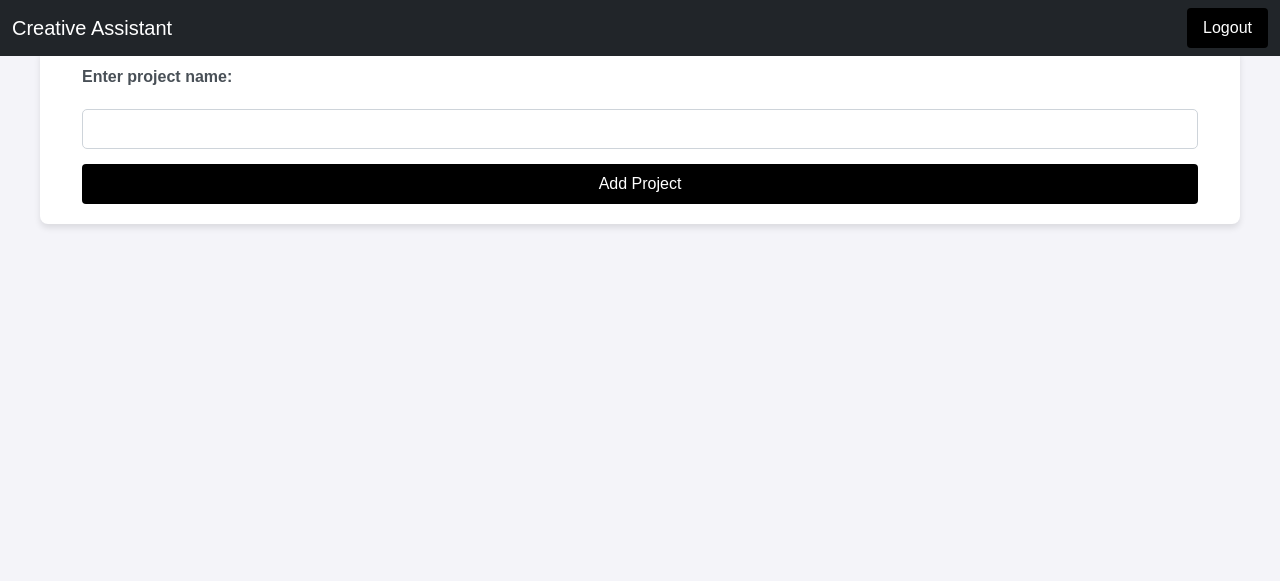
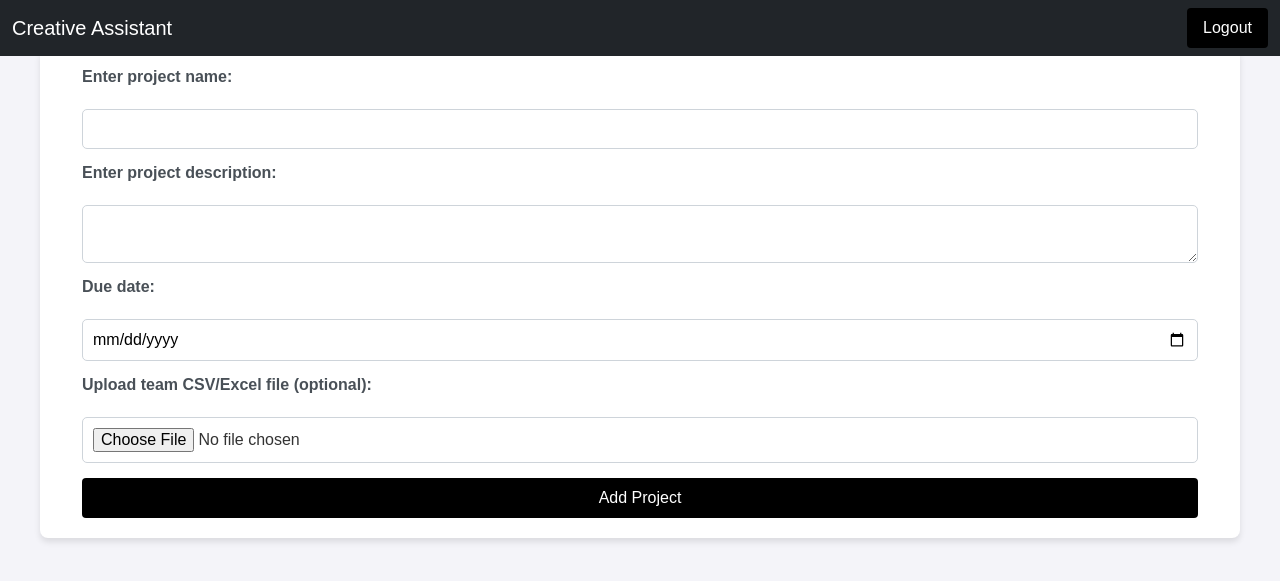
Before and after one commit to JefenaGracia/creative, a Flask app: template templates/add_project.html in a window 1280 px wide. Shown: the top 581 px of the page. Run offline with Flask 3, Linux system fonts and the light colour scheme; the template is opened without the code that fills it, so the values that code supplies are empty; the visitor is signed in with stand-in values (Sample User, id 1).

Commit message:
Added more features for project(Upload team details via excel, added due date and description)

```diff
--- a/app.py
+++ b/app.py
@@ -1,8 +1,11 @@
 from flask import Flask, render_template, request, redirect, url_for, flash, session, jsonify
 import os
 import pandas as pd
+import datetime
 import firebase_admin
 from firebase_admin import credentials, firestore, auth
+from google.cloud import firestore
+from werkzeug.utils import secure_filename
 
 # Initialize Flask App
 app = Flask(__name__)
@@ -11,14 +14,19 @@ app.secret_key = 'your_secret_key'
 # Initialize Firebase
 cred = credentials.Certificate("firebase-key.json")
 firebase_admin.initialize_app(cred)
-db = firestore.client()
+db = firestore.Client()
 
 # Ensure uploads directory exists
 UPLOAD_FOLDER = 'uploads'
+ALLOWED_EXTENSIONS = {'csv', 'xls', 'xlsx'}
 os.makedirs(UPLOAD_FOLDER, exist_ok=True)
 
 def is_authenticated():
     return 'user' in session and 'role' in session
+
+def allowed_file(filename):
+    return '.' in filename and filename.rsplit('.', 1)[1].lower() in ALLOWED_EXTENSIONS
+
 
 @app.before_request
 def redirect_if_not_authenticated():
@@ -213,12 +221,12 @@ def classroom_view(class_name):
     projects = {proj.id: proj.to_dict() for proj in projects_ref}
     return render_template('classroom.html', class_name=class_name, projects=projects)
 
-
 @app.route('/classroom/<class_name>/add_project', methods=['GET', 'POST'])
 def add_project(class_name):
     if not is_authenticated():
         return redirect(url_for('login'))
 
+    # Get the classroom reference
     classroom_ref = db.collection('classrooms').document(class_name).get()
     if not classroom_ref.exists or classroom_ref.to_dict()['teacherEmail'] != session['user']:
         flash("You do not have permission to add projects.")
@@ -226,19 +234,90 @@ def add_project(class_name):
 
     if request.method == 'POST':
         project_name = request.form['project_name']
+        project_description = request.form['description']
+        due_date_str = request.form['due_date']
+
         if not project_name:
             flash("Project name is required.")
             return redirect(url_for('add_project', class_name=class_name))
 
+        # Convert the due date to a Firestore timestamp if it's provided
+        if due_date_str:
+            due_date = datetime.datetime.strptime(due_date_str, '%Y-%m-%d')
+        else:
+            due_date = None
+
+        # Handle file upload
+        team_file = request.files.get('team_file')
+        if team_file and allowed_file(team_file.filename):
+            filename = secure_filename(team_file.filename)
+            file_path = os.path.join('uploads', filename)
+            team_file.save(file_path)
+
+            # Parse the CSV/Excel file to extract student information
+            try:
+                if filename.endswith('.csv'):
+                    data = pd.read_csv(file_path)
+                else:
+                    data = pd.read_excel(file_path)
+
+                # Validate the required columns
+                required_columns = ['firstname', 'lastname', 'email', 'teamname']
+                missing_columns = [col for col in required_columns if col not in data.columns]
+                if missing_columns:
+                    flash(f"Invalid file format. Missing columns: {', '.join(missing_columns)}.")
+                    return redirect(url_for('add_project', class_name=class_name))
+
+                # Check for missing or empty values in each row
+                for idx, row in data.iterrows():
+                    for col in required_columns:
+                        # Ensure that the value is a string and not empty
+                        value = row[col]
+                        if pd.isna(value) or (not isinstance(value, str)) or value.strip() == "":
+                            flash(f"Row {idx+1} has an invalid value in column '{col}'. All fields must be non-empty strings.")
+                            return redirect(url_for('add_project', class_name=class_name))
+
+                # Get list of student emails in the class
+                class_students = [student.id for student in db.collection('classrooms').document(class_name).collection('students').stream()]
+
+                # Check if the students in the file are part of the class
+                invalid_emails = [email for email in data['email'] if email not in class_students]
+                if invalid_emails:
+                    flash(f"The following students are not in this class: {', '.join(invalid_emails)}.")
+                    return redirect(url_for('add_project', class_name=class_name))
+
+                # Update teams
+                for _, row in data.iterrows():
+                    team_name = row['teamname']
+                    student_email = row['email']
+                    student_name = f"{row['lastname']}, {row['firstname']}"
+
+                    # Reference to the team's subcollection inside the project
+                    team_ref = db.collection('classrooms').document(class_name).collection('Projects').document(project_name).collection('teams').document(team_name)
+
+                    # Add the student to the team subcollection
+                    team_ref.set({
+                        student_email: student_name
+                    }, merge=True)
+
+            except Exception as e:
+                flash(f"Error processing file: {str(e)}")
+                return redirect(url_for('add_project', class_name=class_name))
+
+        # Reference to the project's Firestore document
         project_ref = db.collection('classrooms').document(class_name).collection('Projects').document(project_name)
+
+        # Update project details in Firestore
         project_ref.set({
             'projectName': project_name,
-            'dueDate': request.form.get('due_date', ''),
-            'Description': request.form.get('description', ''),
-            'createdAt': firestore.SERVER_TIMESTAMP
+            'description': project_description,  # Store the description
+            'dueDate': due_date,  # Store the due date (as a timestamp)
+            'createdAt': firestore.SERVER_TIMESTAMP,  # Store the creation timestamp
         })
-        flash(f"Project {project_name} added to {class_name}.")
+
+        flash(f"Project '{project_name}' added to classroom {class_name}.")
         return redirect(url_for('classroom_view', class_name=class_name))
+
     return render_template('add_project.html', class_name=class_name)
 
 @app.route('/classroom/<class_name>/project/<project_name>')
@@ -246,26 +325,31 @@ def project_view(class_name, project_name):
     if not is_authenticated():
         return redirect(url_for('login'))
 
+    # Fetch the project document
     project_ref = db.collection('classrooms').document(class_name).collection('Projects').document(project_name).get()
     if not project_ref.exists:
         flash("Project not found.")
         return redirect(url_for('classroom_view', class_name=class_name))
 
+    project_data = project_ref.to_dict()
+
+    # Fetch the classroom document
     classroom_ref = db.collection('classrooms').document(class_name).get()
     teacher_email = classroom_ref.to_dict().get('teacherEmail', '')
     student_emails = [s.id for s in db.collection('classrooms').document(class_name).collection('students').stream()]
 
+    # Check if the user has access to the project
     if session['user'] != teacher_email and session['user'] not in student_emails:
         flash("You do not have access to this project.")
         return redirect(url_for('login'))
 
-    # Fetch teams and check if student is assigned
+    # Fetch teams for the project
     teams_ref = db.collection('classrooms').document(class_name).collection('Projects').document(project_name).collection('teams').stream()
     teams = {team.id: team.to_dict() for team in teams_ref}
 
+    # Check if the student is assigned to any team
     user_role = session.get('role')
     student_team_assigned = None
-
     if user_role == 'student' and session['user'] in student_emails:
         for team_name, team_members in teams.items():
             if session['user'] in team_members:
@@ -276,12 +360,12 @@ def project_view(class_name, project_name):
         'project.html',
         class_name=class_name,
         project_name=project_name,
+        project_description=project_data.get('description', 'No description provided'),
+        due_date=project_data.get('dueDate', 'Not set'),
+        created_at=project_data.get('createdAt', 'Unknown'),
         teams=teams,
         student_team_assigned=student_team_assigned
     )
-
-
-
 
 @app.route('/classroom/<class_name>/project/<project_name>/add_team', methods=['GET', 'POST'])
 def add_team(class_name, project_name):
@@ -301,11 +385,18 @@ def add_team(class_name, project_name):
             flash('Team name and at least one student are required.')
             return redirect(url_for('add_team', class_name=class_name, project_name=project_name))
 
-        team_data = {
-            student: f"{db.collection('classrooms').document(class_name).collection('students').document(student).get().to_dict()['lastName']}, {db.collection('classrooms').document(class_name).collection('students').document(student).get().to_dict()['firstName']}"
-            for student in selected_students
-        }
+        # Get student details and ensure they exist in the class
+        team_data = {}
+        for student_email in selected_students:
+            student_ref = db.collection('classrooms').document(class_name).collection('students').document(student_email).get()
+            if student_ref.exists:
+                student_data = student_ref.to_dict()
+                team_data[student_email] = f"{student_data['lastName']}, {student_data['firstName']}"
+            else:
+                flash(f"Student {student_email} not found.")
+                return redirect(url_for('add_team', class_name=class_name, project_name=project_name))
 
+        # Create the team in Firestore
         team_ref = db.collection('classrooms').document(class_name).collection('Projects').document(project_name).collection('teams').document(team_name)
         team_ref.set(team_data)
 
@@ -338,7 +429,7 @@ def team_view(class_name, project_name, team_name):
         return redirect(url_for('project_view', class_name=class_name, project_name=project_name))
 
     team = team_ref.to_dict()
-    members_data = [f"{name}" for email, name in team.items()]
+    members_data = [f"{name}" for name in team.values()]
 
     # Verify student access
     if session['role'] == 'student' and session['user'] not in team:
@@ -353,5 +444,6 @@ def team_view(class_name, project_name, team_name):
         team_members=members_data
     )
 
+
 if __name__ == '__main__':
     app.run(debug=True)
--- a/templates/add_project.html
+++ b/templates/add_project.html
@@ -2,9 +2,19 @@
 
 {% block content %}
 <div class="container add-project-container">
-    <form method="POST" action="{{ url_for('add_project', class_name=class_name) }}" class="add-project-form">
+    <form method="POST" action="{{ url_for('add_project', class_name=class_name) }}" class="add-project-form" enctype="multipart/form-data">
         <label for="project_name" class="form-label">Enter project name:</label>
         <input type="text" id="project_name" name="project_name" class="form-input" required>
+
+        <label for="description" class="form-label">Enter project description:</label>
+        <textarea id="description" name="description" class="form-input" required></textarea>
+
+        <label for="due_date" class="form-label">Due date:</label>
+        <input type="date" id="due_date" name="due_date" class="form-input" required>
+
+        <label for="team_file" class="form-label">Upload team CSV/Excel file (optional):</label>
+        <input type="file" id="team_file" name="team_file" class="form-input">
+
         <button type="submit" class="btn btn-submit">Add Project</button>
     </form>
 </div>
--- a/templates/project.html
+++ b/templates/project.html
@@ -1,7 +1,12 @@
 {% extends "base.html" %}
+
 {% block content %}
 <div class="container project-container">
     <h1 class="project-title">Project: {{ project_name }}</h1>
+
+    <!-- Display Project Details -->
+    <p><strong>Description:</strong> {{ project_description }}</p>
+    <p><strong>Due Date:</strong> {{ due_date }}</p>
 
     {% if session['role'] == 'teacher' %}
     <a href="{{ url_for('add_team', class_name=class_name, project_name=project_name) }}" class="btn btn-primary add-team-btn">Add Team</a>
```
Also changed, not shown: firebase-key.json (added, +13 -0 lines), 1 other file.
